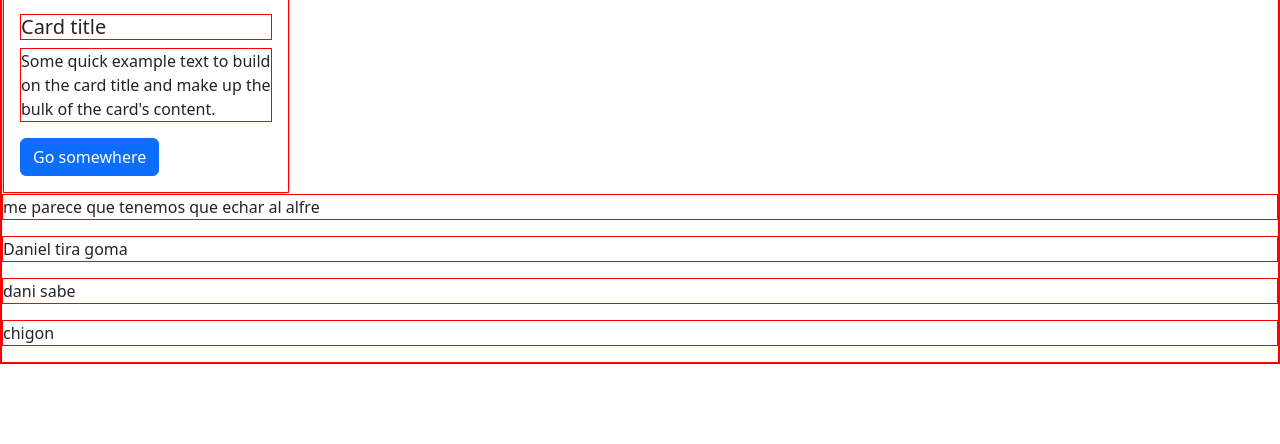
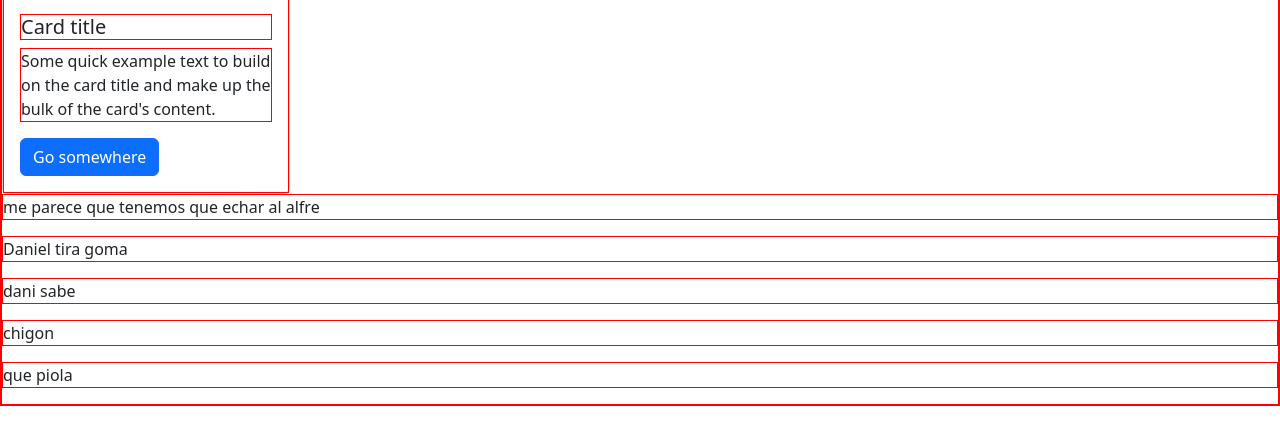
Before and after one commit to LikidPro/BestTeam, a plain HTML site: page index.html in a window 1280 px wide. Shown: the part 138-582 px from the top of the page. Drawn offline with nearby package versions, Linux system fonts and the light colour scheme.

Commit message:
asdasdas

```diff
--- a/index.html
+++ b/index.html
@@ -27,6 +27,7 @@
     <p>Daniel tira goma</p>
     <p>dani sabe</p>
     <p>chigon</p>
+    <p>que piola</p>
 
 
 
```
